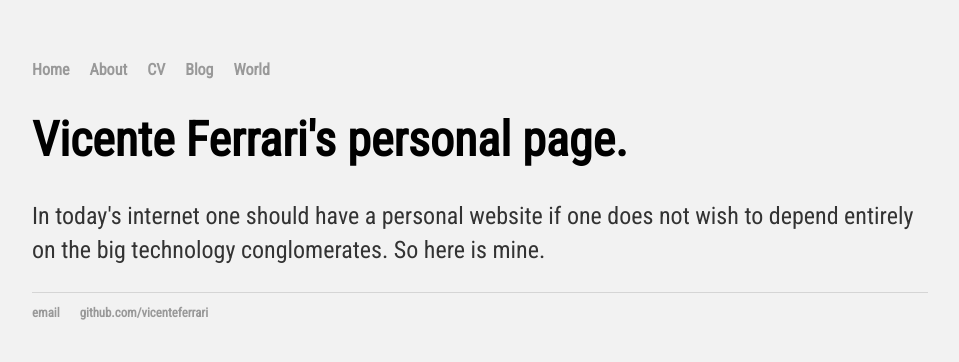
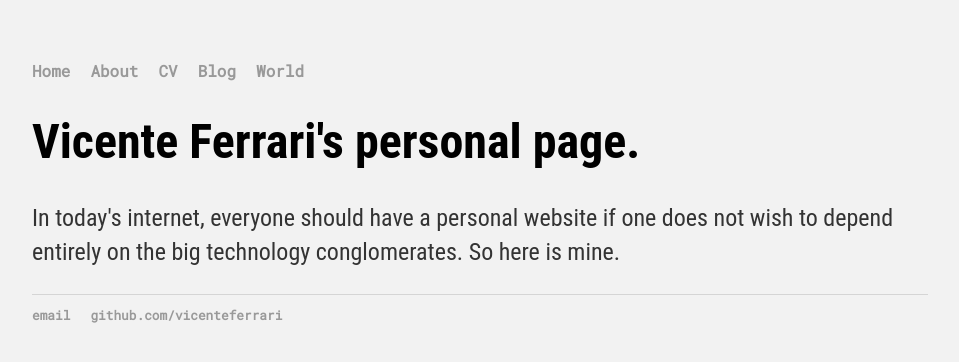
Before and after one commit to vicenteferrari/vicenteferrari.github.io, a Jekyll site: the page built from index.html, in a window 1280 px wide. Shown: the top 362 px of the page, without its empty margins (160-1119 px from the left). Built offline with Jekyll 4.4.1, drawn with Linux system fonts in a browser that asks for light colours.

Commit message:
[fixed] mono'd the nav

```diff
--- a/_layouts/default.html
+++ b/_layouts/default.html
@@ -2,6 +2,8 @@
 <html>
 	<head>
 		<title>{{ page.title }}</title>
+		<link href="https://fonts.googleapis.com/css?family=Roboto|Roboto+Mono&display=swap"
+		rel="stylesheet">
 		<!-- link to main stylesheet -->
 		<link rel="stylesheet" type="text/css" href="/css/main.css">
 		{% if page.custom_css %}
--- a/css/main.css
+++ b/css/main.css
@@ -1,5 +1,3 @@
-@import url('https://fonts.googleapis.com/css?family=Roboto+Condensed&display=swap');
-
 *, *:before, *:after {
 	box-sizing: inherit;
 }
@@ -17,6 +15,7 @@ body {
 }
 
 nav ul, footer ul {
+	font-family: 'Roboto Mono', sans-serif;
 	display: flex;
 	justify-content: start;
 	padding: 0px;
--- a/index.html
+++ b/index.html
@@ -5,7 +5,7 @@ title: Vicente Ferrari
 <div class="main-container">
 	<h1>Vicente Ferrari's personal page.</h1>
 	<p>
-		In today's internet one should have a personal website if one does not wish to
+		In today's internet, everyone should have a personal website if one does not wish to
 		depend entirely on the big technology conglomerates. So here is mine.
 	</p>
 </div>
```
